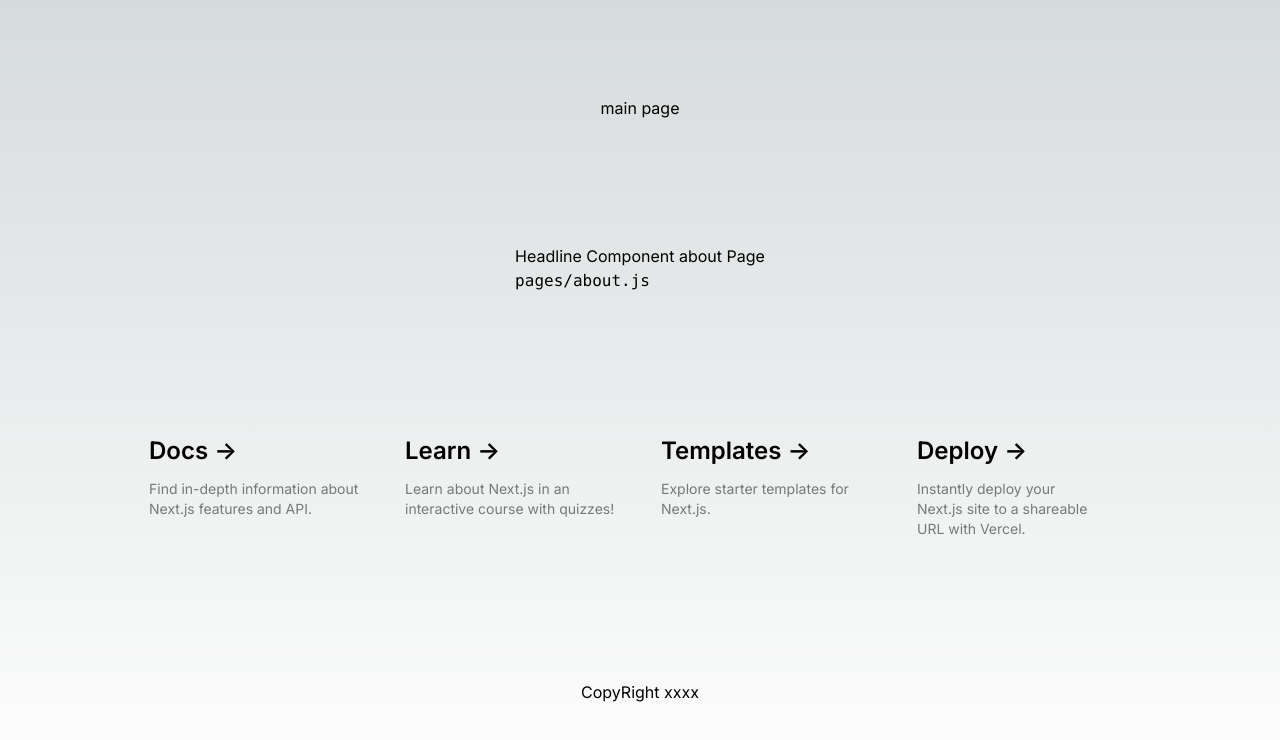
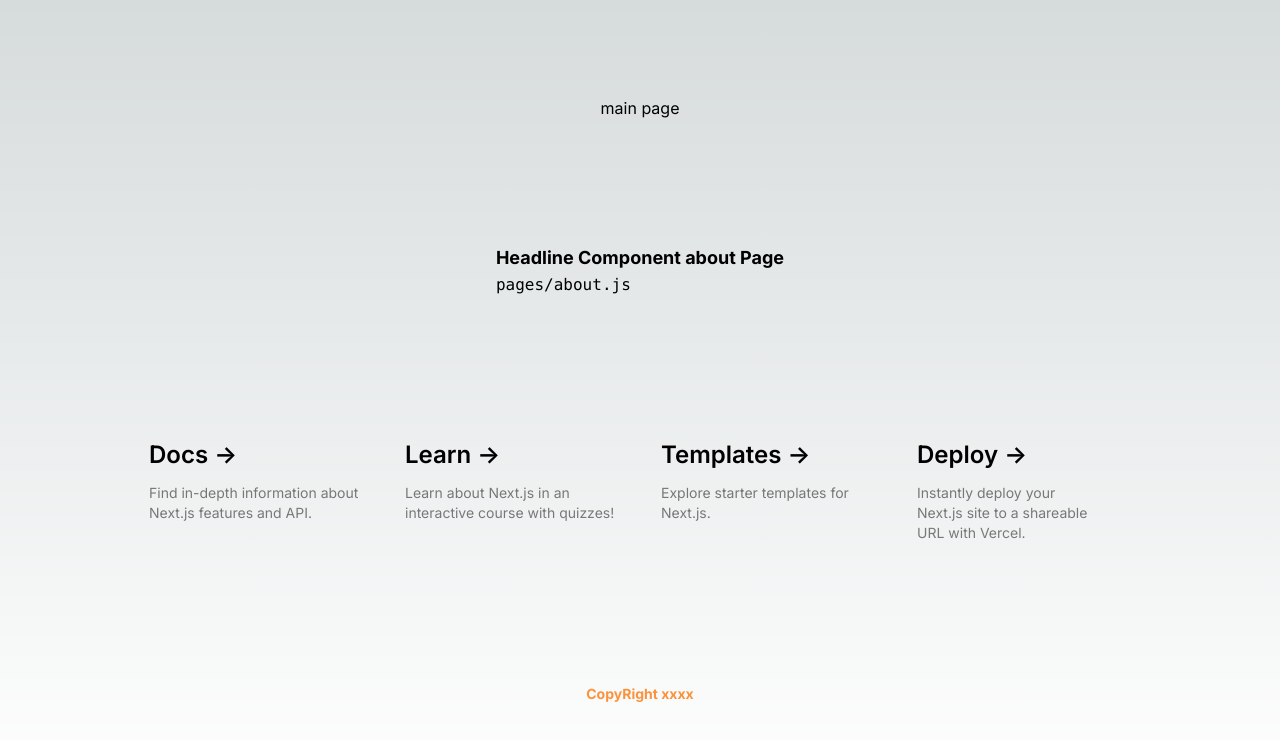
Before and after one commit to sickboy0001/zbsv2, a Next.js app: page /about in a window 1280 px wide. Shown: the top 740 px of the page. Built offline with nearby package versions, Linux system fonts and the light colour scheme.

Commit message:
💄 スタイル調整、TailWindテスト

```diff
--- a/src/components/Footer.tsx
+++ b/src/components/Footer.tsx
@@ -1,7 +1,7 @@
 export function Footer() {
   return (
     <footer>
-      <div>CopyRight xxxx</div>
+      <div className="font-bold text-sm text-orange-400">CopyRight xxxx</div>
     </footer>
   );
 }
--- a/src/components/Headline.tsx
+++ b/src/components/Headline.tsx
@@ -1,9 +1,12 @@
+import styles from "./Headline.module.css";
 export function Headline(props: any) {
   //   console.log("props");
   //   console.log(props);
   return (
     <div>
-      <h1>Headline Component {props.page} Page</h1>
+      <h1 className="font-bold text-lg">
+        Headline Component {props.page} Page
+      </h1>
       {props.children}
       {/* <p className="border border-blue-500 ">
         <button onClick={props.onClick}>button</button>
```
